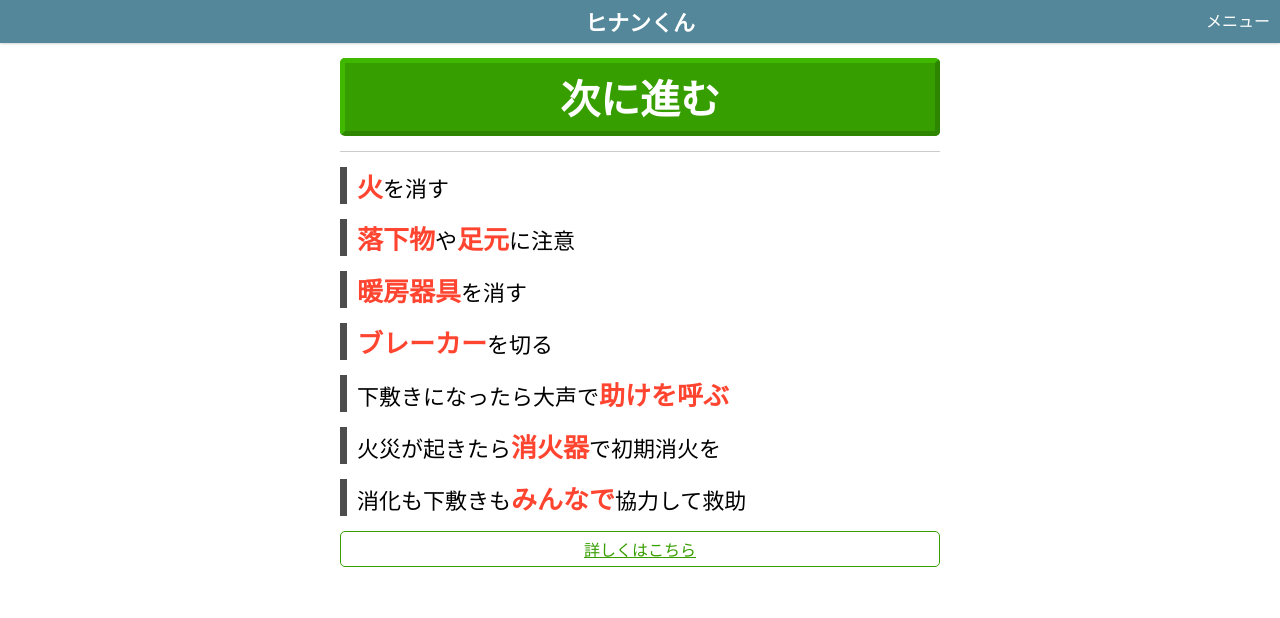
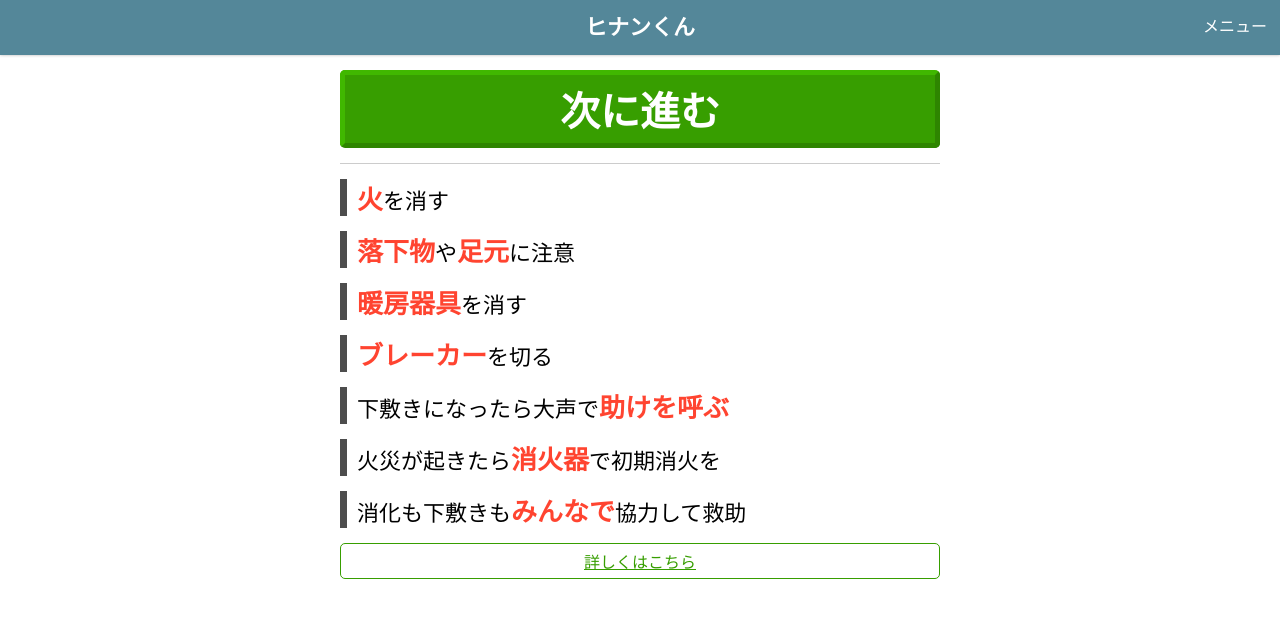
Before and after one commit to odp-binc/hinanpass, a website: page public_html/index.html in a window 1280 px wide. Drawn offline with nearby package versions, Linux system fonts and the light colour scheme; some packages are replaced by stand-ins of ours; files that its build step writes are made by us from their sources.

Commit message:
navbar fix

```diff
--- a/public_html/scss/_general.scss
+++ b/public_html/scss/_general.scss
@@ -36,6 +36,6 @@ div.container {
 }
 
 div.contents {
-  padding-top: 43px;
+  padding-top: 55px;
   min-height: 100%;
 }
--- a/public_html/scss/_navbar.scss
+++ b/public_html/scss/_navbar.scss
@@ -2,7 +2,7 @@ header.navbar {
   // ナビゲーションバー全体に対する指定
   position: fixed;
   color: $title-text-color;
-  min-height: 43px;
+  min-height: 55px;
   text-align: center;
   width: 100%;
   background-color: $title-bar-background-color;
@@ -18,14 +18,14 @@ header.navbar {
   div.nav-button {
     position: absolute;
     z-index: 3;
-    top: 8px;
-    right: 10px;
+    top: 13px;
+    right: 13px;
   }
   // タイトル
   h1 {
     font-weight: bold;
     font-size: $title-font-size;
-    padding: 5px 0;
+    line-height: 55px;
   }
   // メニューボタン押下時に出てくる項目
   nav {
```
